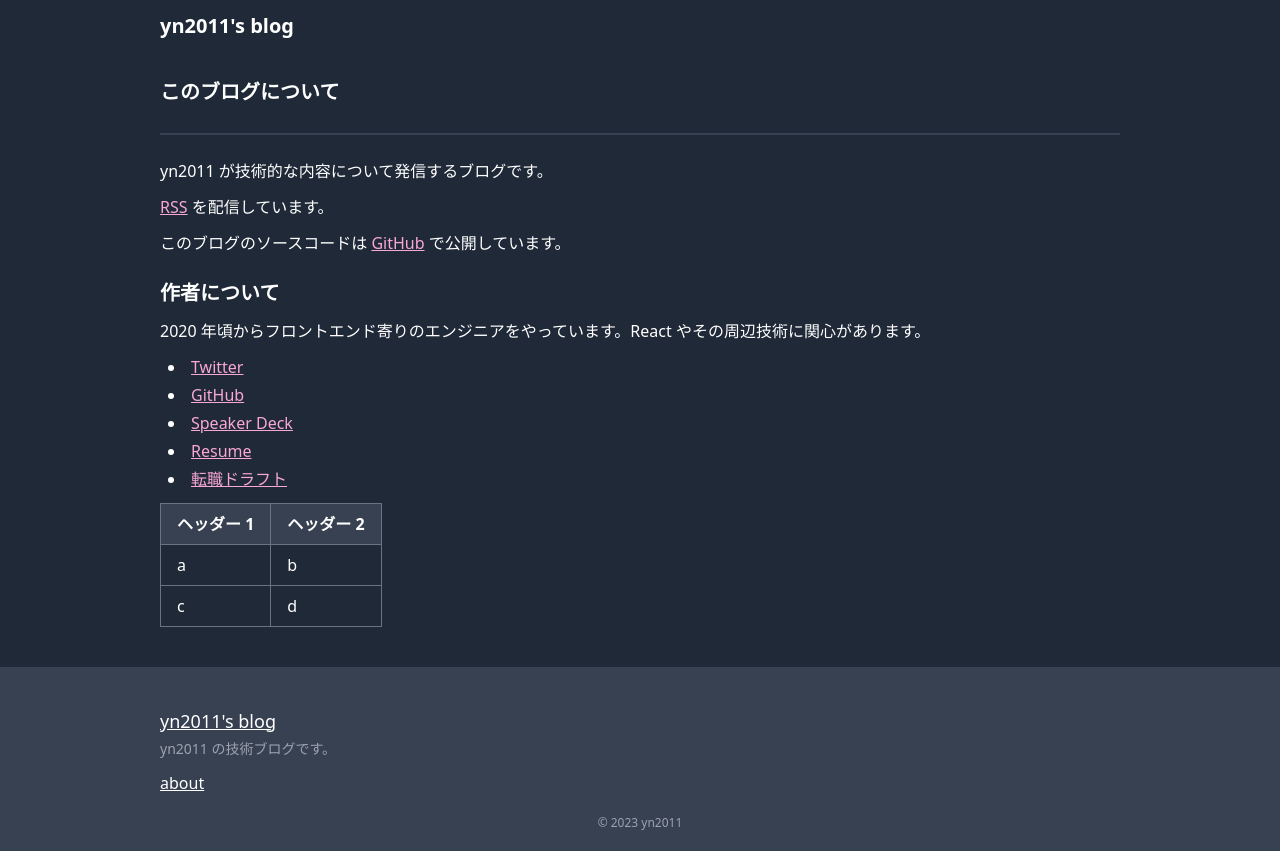
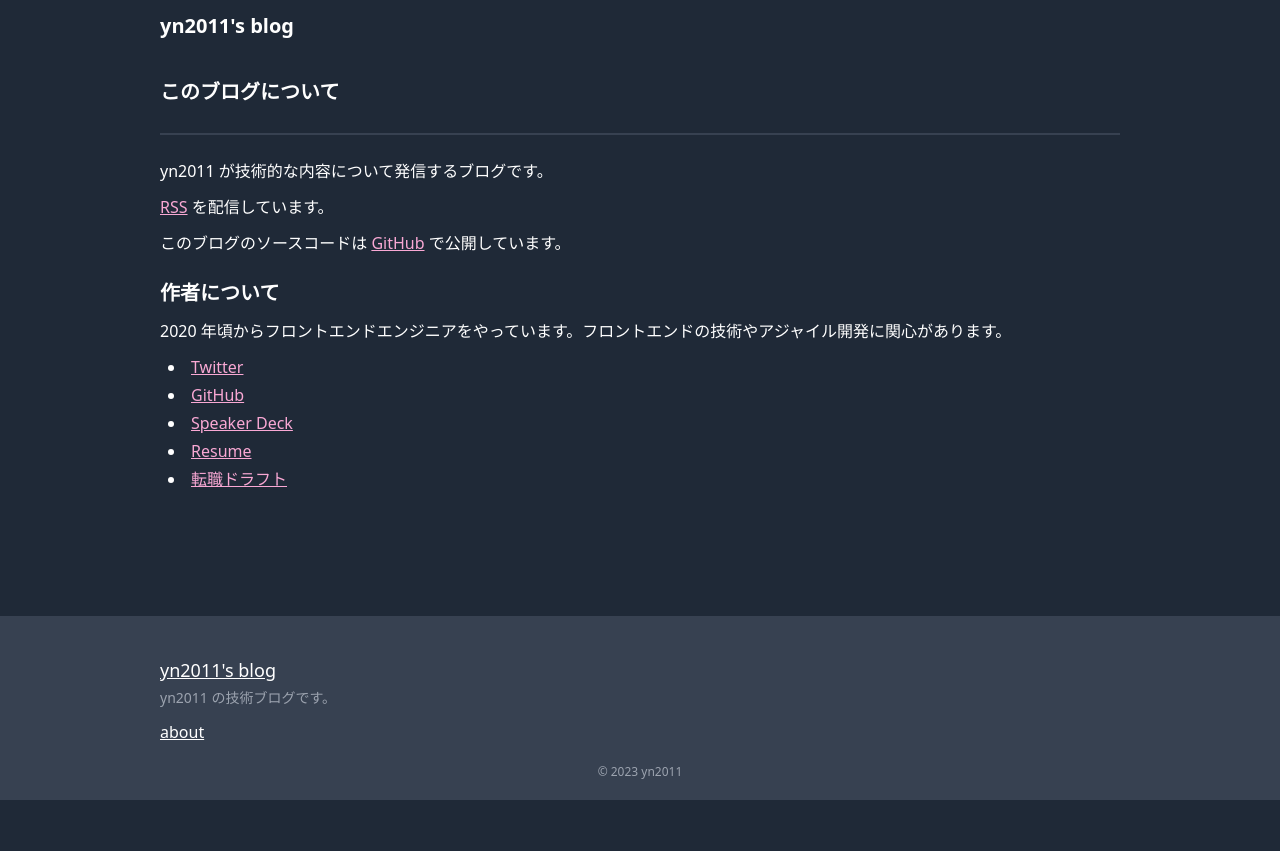
Before and after one commit to pokuwagata/yn2011-blog, a Next.js app: page /about in a window 1280 px wide. After the commit the page ends 800 px from the top, so only its background shows below. Built offline with nearby package versions, Linux system fonts and the light colour scheme.

Commit message:
fix about sentense

```diff
--- a/app/about/contents.mdx
+++ b/app/about/contents.mdx
@@ -8,15 +8,10 @@ yn2011 が技術的な内容について発信するブログです。
 
 ## 作者について
 
-2020 年頃からフロントエンド寄りのエンジニアをやっています。React やその周辺技術に関心があります。
+2020 年頃からフロントエンドエンジニアをやっています。フロントエンドの技術やアジャイル開発に関心があります。
 
 - [Twitter](https://twitter.com/yn2011)
 - [GitHub](https://github.com/pokuwagata)
 - [Speaker Deck](https://speakerdeck.com/yn2011)
 - [Resume](https://github.com/pokuwagata/resume)
 - [転職ドラフト](https://job-draft.jp/users/41795)
-
-| ヘッダー 1 | ヘッダー 2 |
-| ---------- | ---------- |
-| a          | b          |
-| c          | d          |
```
